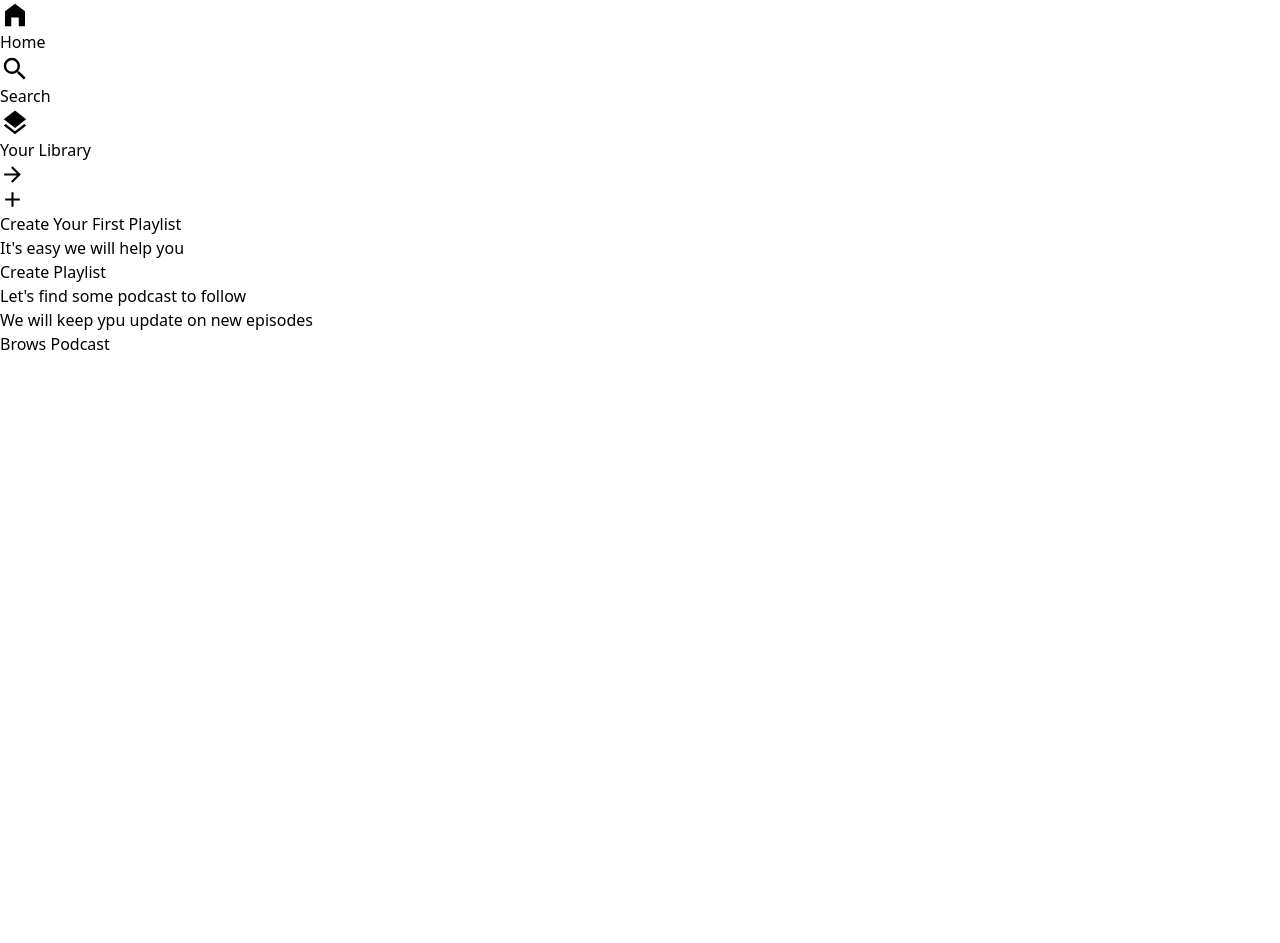
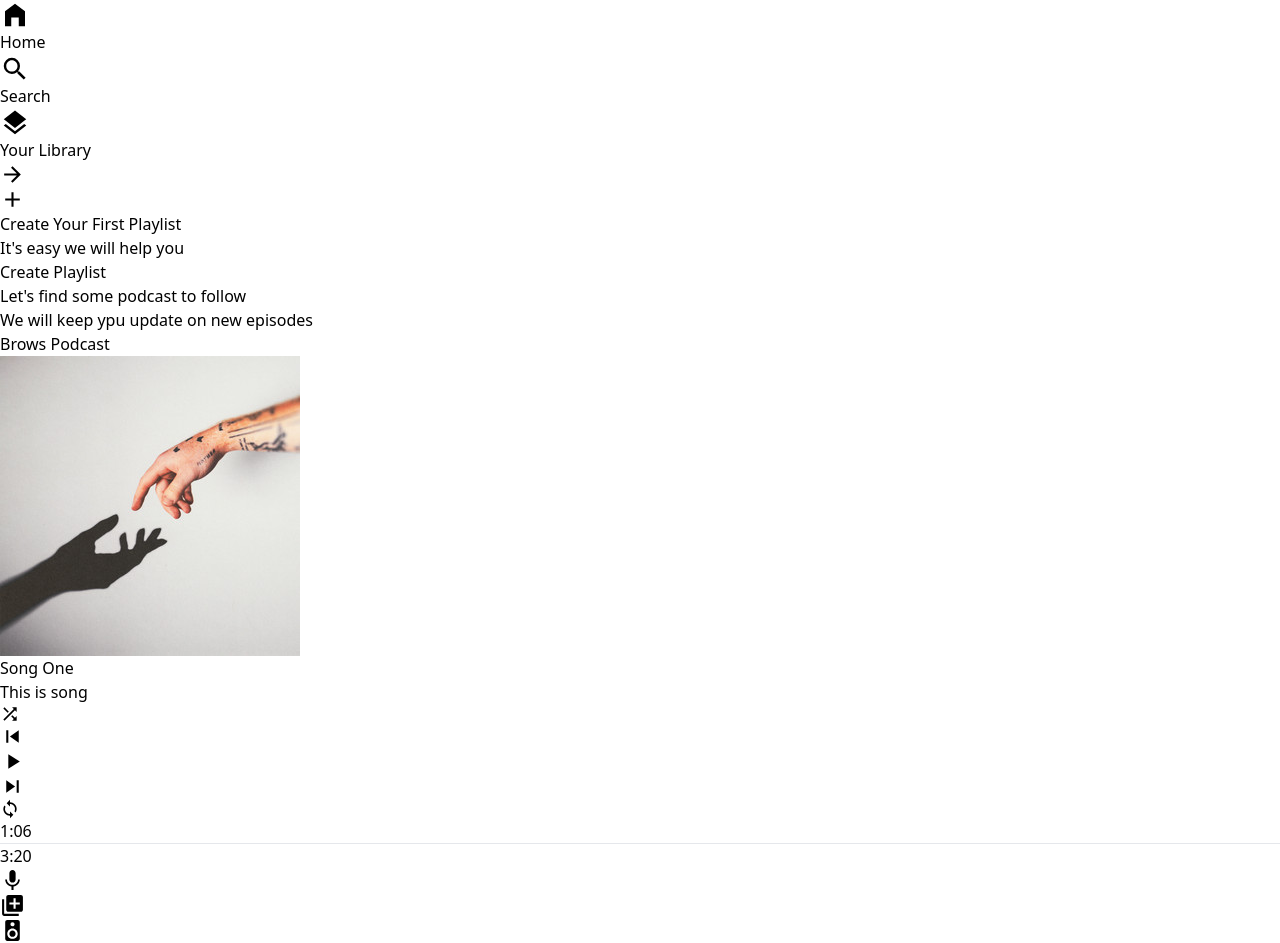
Before and after one commit to ItsNimmz/LyreApp, a React (Vite) app: page / in a window 1280 px wide. Shown: the top 943 px of the page. Before the commit the page ends 800 px from the top, so only its background shows below. Built offline with nearby package versions, Linux system fonts and the light colour scheme.

Commit message:
current song section-design

```diff
--- a/src/App.jsx
+++ b/src/App.jsx
@@ -1,5 +1,7 @@
 import React from 'react'
 import SidebarComponent from './components/SidebarComponent'
+import PlayerComponent from './components/PlayerComponent'
+
 
 const App = () => {
   return (
@@ -7,6 +9,7 @@
         <div className='h-[90%] flex'>
           <SidebarComponent />
         </div>
+        <PlayerComponent />
     </div>
   )
 }
--- /dev/null
+++ b/src/components/PlayerComponent.jsx
@@ -0,0 +1,42 @@
+import React from 'react'
+import { songsData } from '../assets/assets'
+import { MdShuffle, MdSkipPrevious, MdSkipNext, MdPause, MdPlayArrow, MdLoop, MdMic, MdQueue, MdSpeaker, MdZoomIn, MdVolumeUp   } from "react-icons/md";
+const PlayerComponent = () => {
+  return (
+    <div className='h-[10%] bg-black flex justify-between items-center text-white px-4'>
+        <div className='hidden lg:flex items-center gap-4'>
+            <img className='w-12' src={songsData[0].image} alt="" />
+            <div>
+                <p>{songsData[0].name}</p>
+                <p>{songsData[0].desc.slice(0,12)}</p>
+            </div>
+        </div>
+        <div className='flex flex-col items-center gap-1 m-auto'>
+            <div className='flex gap-4'>
+                <MdShuffle className='cursor-pointer' size={20}/>
+                <MdSkipPrevious className='cursor-pointer' size={25}/>
+                <MdPlayArrow className='cursor-pointer' size={25}/>
+                <MdSkipNext className='cursor-pointer' size={25}/>
+                <MdLoop className='cursor-pointer' size={20}/>
+            </div>
+            <div className='flex items-center gap-5'>
+                <p>1:06</p>
+                <div className='w-[60vw] max-w-[500px] bg-gray-300 rounded-full cursor-pointer'>
+                    <hr className='h-1 border-none w-20 bg-green-800 rounded-full'/>
+                </div>
+                <p>3:20</p>
+            </div>
+        </div>
+        <div className='hidden lg:flex items-center gap-2 opacity-75'>
+        <MdMic className='cursor-pointer' size={25}/>
+        <MdQueue className='cursor-pointer' size={25}/>
+        <MdSpeaker className='cursor-pointer' size={25}/>
+        <MdVolumeUp className='cursor-pointer' size={20}/>
+        <div className='w-20 bg-slate-50 h-1 rounded'></div>
+        <MdZoomIn className='cursor-pointer' size={20}/>
+        </div>
+    </div>
+  )
+}
+
+export default PlayerComponent
```
Also changed, not shown: src/assets/assets.js (+4 -4 lines).
